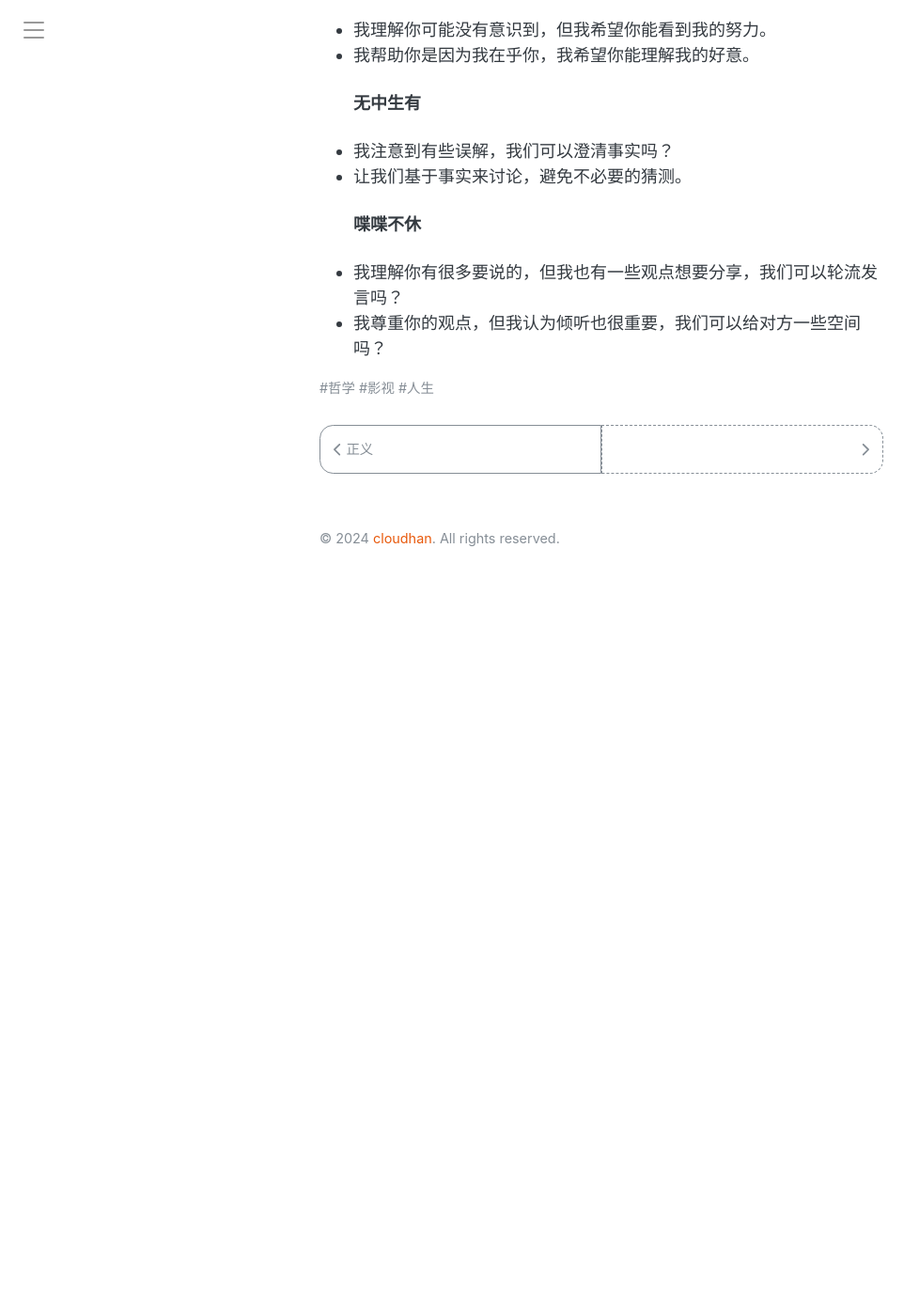
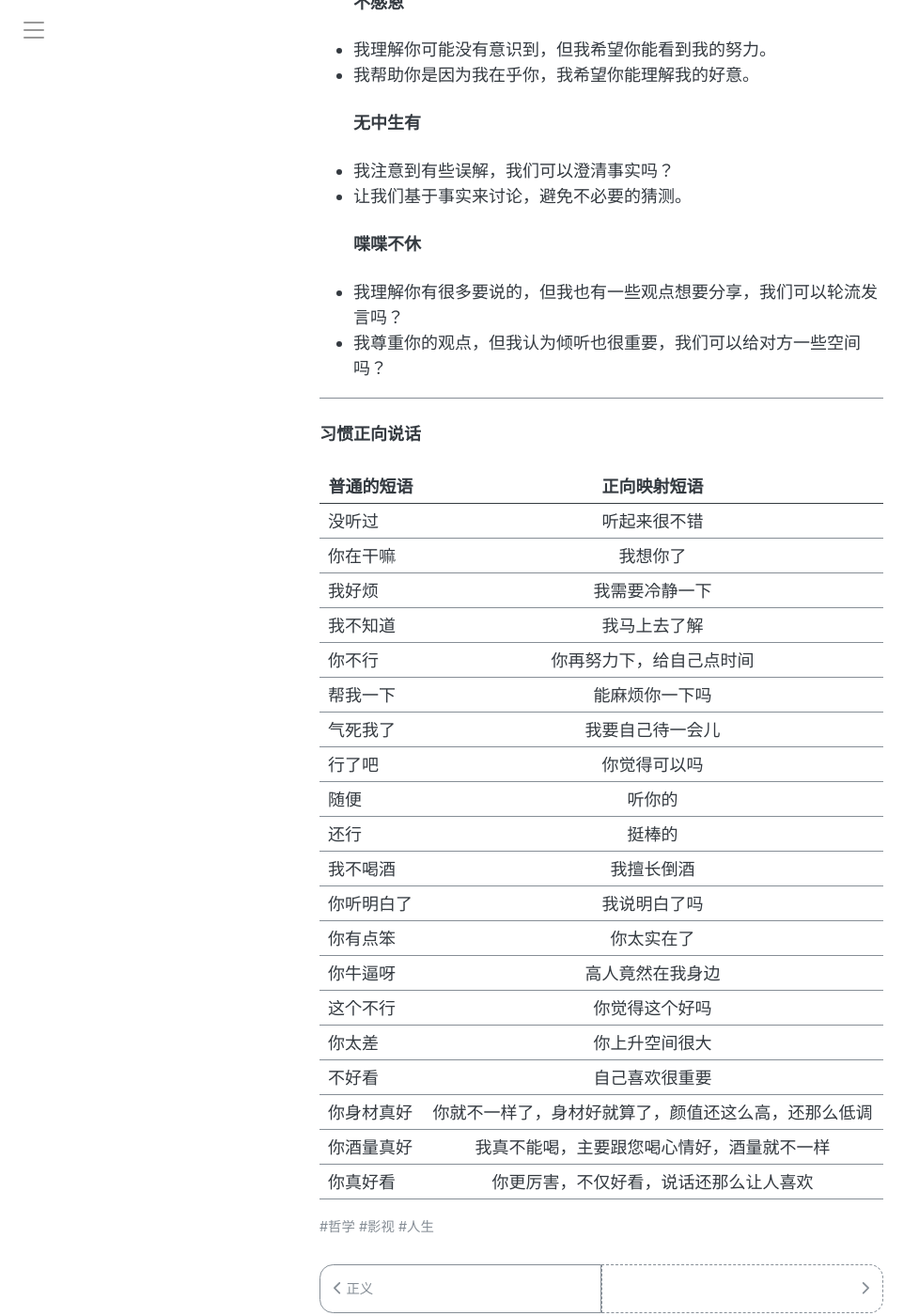
Before and after one commit to symphonyh/symphonyh.github.io, a Jekyll site: the page built from _posts/2024-11-18-chdx.md, in a window 1280 px wide and 1400 px high, scrolled down 2463 px. Shown: the whole window at 94% size, without its empty margins (0-978 px from the left). Built offline with Jekyll 4.4.1, drawn with Linux system fonts in a browser that asks for light colours; comment, search, counter and statistics services are not loaded; before the commit the page ends 3093 px from its top, so only the background shows below that.

Commit message:
发一篇文章

```diff
--- a/_posts/2024-11-18-hhsh2.md
+++ b/_posts/2024-11-18-chdx.md
@@ -63,3 +63,30 @@ comments: true
 #### 喋喋不休
 - 我理解你有很多要说的，但我也有一些观点想要分享，我们可以轮流发言吗？
 - 我尊重你的观点，但我认为倾听也很重要，我们可以给对方一些空间吗？
+
+---
+
+#### 习惯正向说话
+
+| 普通的短语 | 正向映射短语 |
+| --- | :---: |
+| 没听过 | 听起来很不错 |
+| 你在干嘛 | 我想你了 |
+| 我好烦 | 我需要冷静一下 |
+| 我不知道 | 我马上去了解 |
+| 你不行 | 你再努力下，给自己点时间 |
+| 帮我一下 | 能麻烦你一下吗 |
+| 气死我了 | 我要自己待一会儿 |
+| 行了吧 | 你觉得可以吗 |
+| 随便 | 听你的 |
+| 还行 | 挺棒的 |
+| 我不喝酒 | 我擅长倒酒 |
+| 你听明白了 | 我说明白了吗 |
+| 你有点笨 | 你太实在了 |
+| 你牛逼呀 | 高人竟然在我身边 |
+| 这个不行 | 你觉得这个好吗 |
+| 你太差 | 你上升空间很大 |
+| 不好看 | 自己喜欢很重要 |
+| 你身材真好 | 你就不一样了，身材好就算了，颜值还这么高，还那么低调 |
+| 你酒量真好 | 我真不能喝，主要跟您喝心情好，酒量就不一样 |
+| 你真好看 | 你更厉害，不仅好看，说话还那么让人喜欢 |
```
